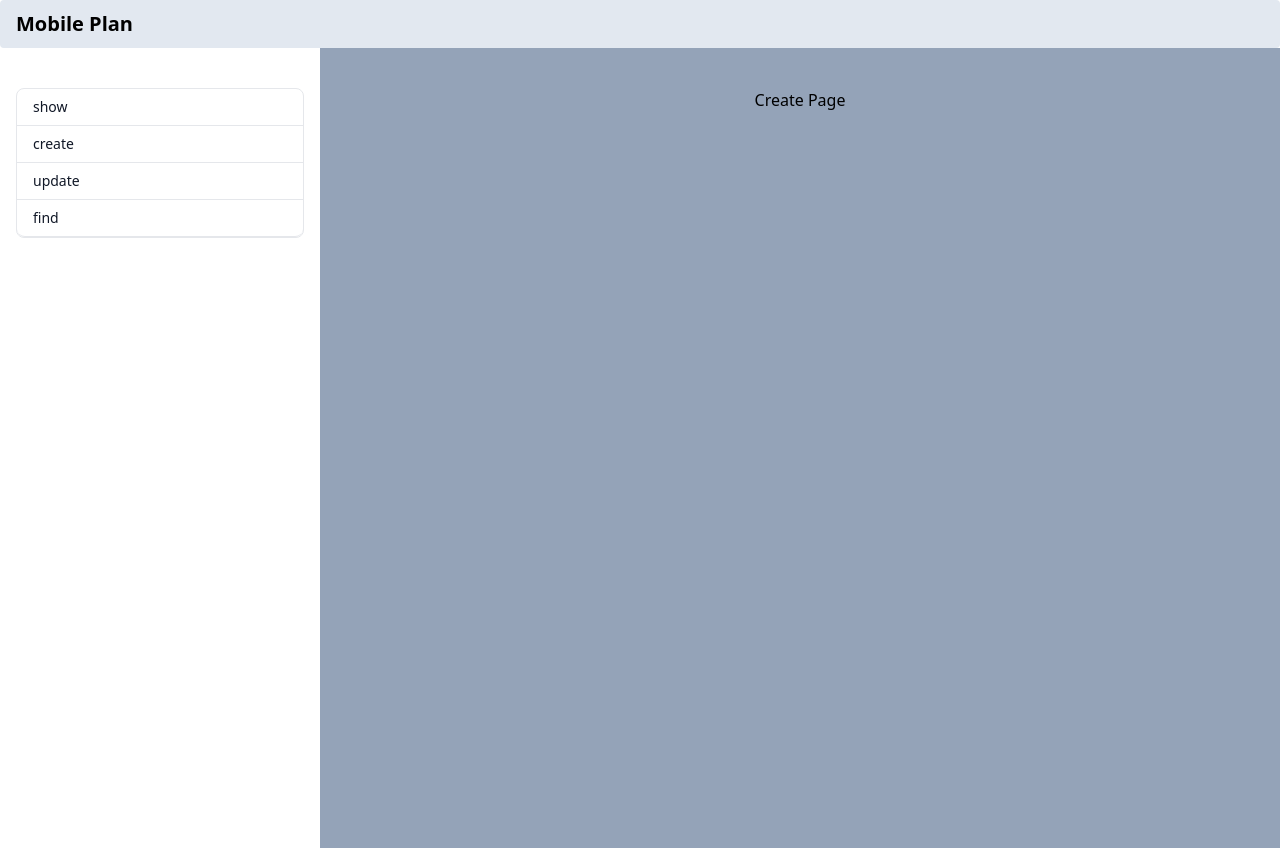
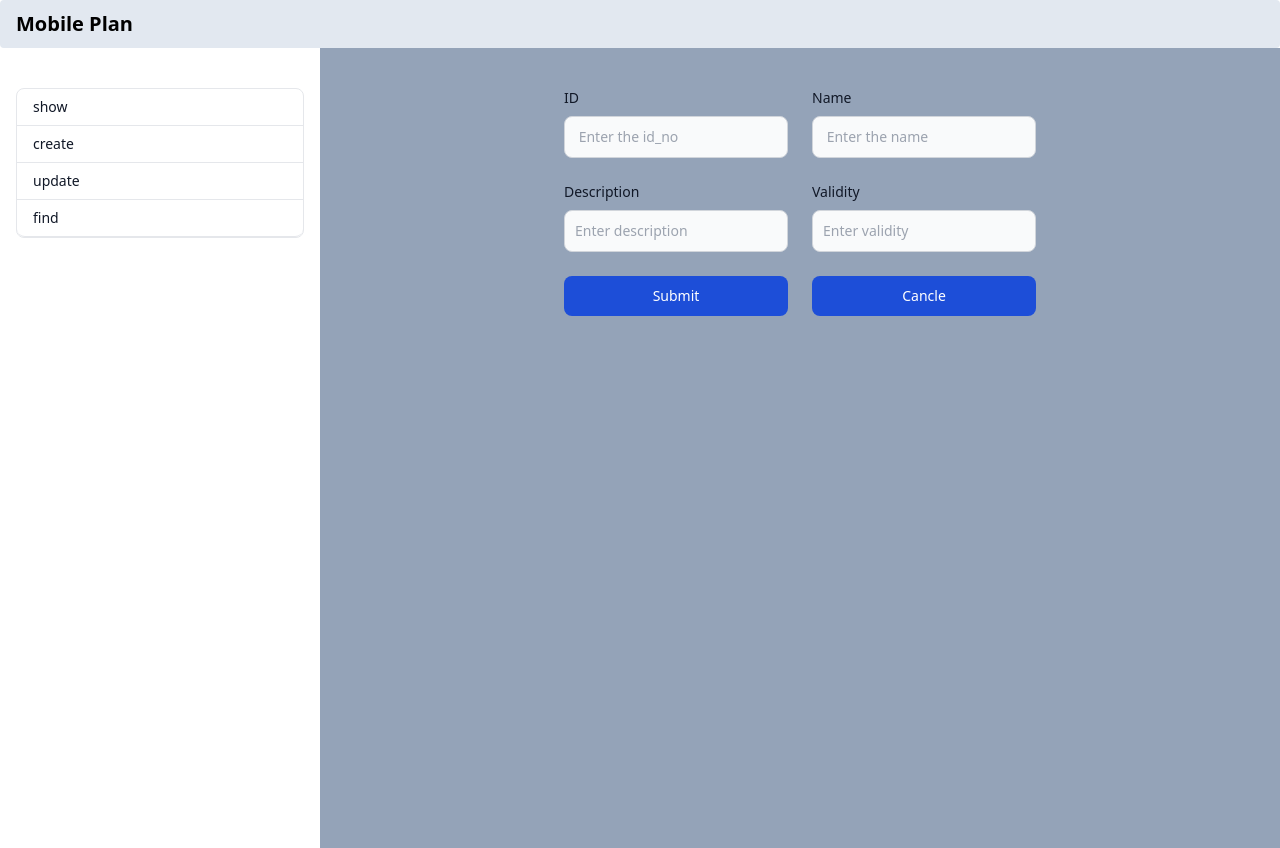
Before and after one commit to Ash1win/mobile-plan-frontend-unstoppables, a React (Create React App) app: page /create in a window 1280 px wide. Built offline with nearby package versions, Linux system fonts and the light colour scheme.

Commit message:
create-page

```diff
--- a/src/components/CreatePage.js
+++ b/src/components/CreatePage.js
@@ -4,7 +4,36 @@
 export default function CreatePage() {
     return (
         <div>
-            <h1>Create Page</h1>
+
+            <form>
+    <div class="grid gap-6 mb-6 md:grid-cols-2">
+        <div>
+            <label for="id" class="block mb-2 text-sm font-medium text-gray-900 dark:text-gray-300">ID</label>
+            <input type="number" id="id" class="bg-gray-50 border border-gray-300 text-gray-900 text-sm rounded-lg focus:ring-blue-500 focus:border-blue-500 block w-full p-2.5 dark:bg-gray-700 dark:border-gray-600 dark:placeholder-gray-400 dark:text-white dark:focus:ring-blue-500 dark:focus:border-blue-500" placeholder=" Enter the id_no" required="">
+            </input>
+        </div>
+        <div>
+            <label for="name" class="block mb-2 text-sm font-medium text-gray-900 dark:text-gray-300">Name</label>
+            <input type="text" id="name" class="bg-gray-50 border border-gray-300 text-gray-900 text-sm rounded-lg focus:ring-blue-500 focus:border-blue-500 block w-full p-2.5 dark:bg-gray-700 dark:border-gray-600 dark:placeholder-gray-400 dark:text-white dark:focus:ring-blue-500 dark:focus:border-blue-500" placeholder=" Enter the name" required="">
+        </input>
+        </div>
+        <div>
+            <label for="description" class="block mb-2 text-sm font-medium text-gray-900 dark:text-gray-300">Description</label>
+            <input type="text" id="description" class="bg-gray-50 border border-gray-300 text-gray-900 text-sm rounded-lg focus:ring-blue-500 focus:border-blue-500 block w-full p-2.5 dark:bg-gray-700 dark:border-gray-600 dark:placeholder-gray-400 dark:text-white dark:focus:ring-blue-500 dark:focus:border-blue-500" placeholder="Enter description" required="">
+            </input>
+        </div>
+        <div>
+            <label for="validity" class="block mb-2 text-sm font-medium text-gray-900 dark:text-gray-300">Validity</label>
+            <input type="text" id="phone" class="bg-gray-50 border border-gray-300 text-gray-900 text-sm rounded-lg focus:ring-blue-500 focus:border-blue-500 block w-full p-2.5 dark:bg-gray-700 dark:border-gray-600 dark:placeholder-gray-400 dark:text-white dark:focus:ring-blue-500 dark:focus:border-blue-500" placeholder="Enter validity" required="">
+            </input>
+        </div>
+
+    <button type="submit" class="text-white bg-blue-700 hover:bg-blue-800 focus:ring-4 focus:outline-none focus:ring-blue-300 font-medium rounded-lg text-sm w-full sm:w-auto px-5 py-2.5 text-center dark:bg-blue-600 dark:hover:bg-blue-700 dark:focus:ring-blue-800">Submit</button>
+    <button type="cancle" class="text-white bg-blue-700 hover:bg-blue-800 focus:ring-4 focus:outline-none focus:ring-blue-300 font-medium rounded-lg text-sm w-full sm:w-auto px-5 py-2.5 text-center dark:bg-blue-600 dark:hover:bg-blue-700 dark:focus:ring-blue-800">Cancle</button>
+
+
+    </div>
+    </form>
         </div>
     )
 }
```
